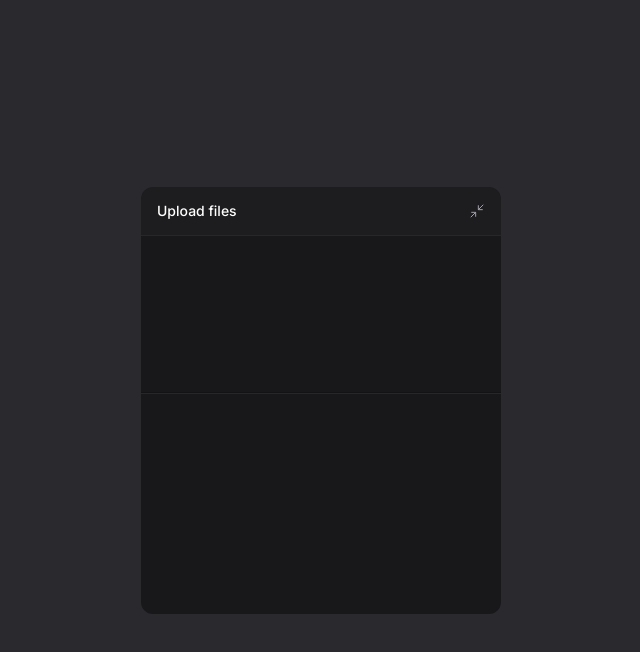
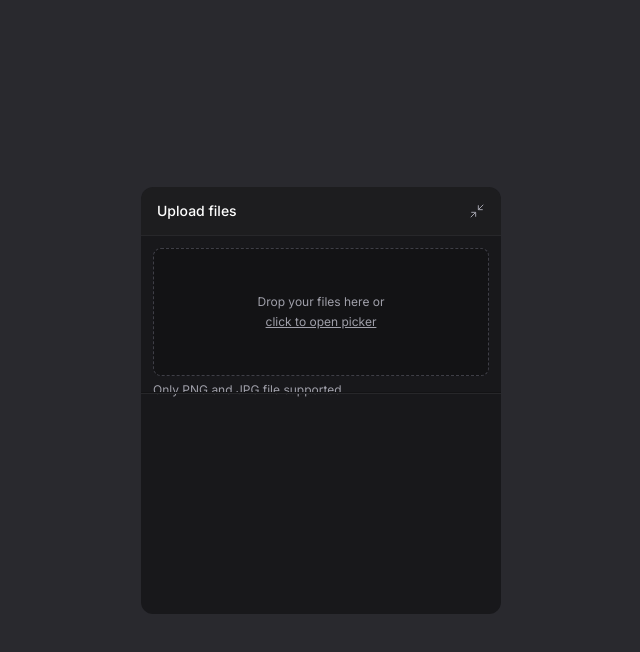
Before and after one commit to adriangvaldes/web, a React (Vite) app: page / in a window 1280 px wide. Both pictures are taken after a click on the button "Upload files". Shown: the top 652 px of the page, without its empty margins (319-959 px from the left). Built offline with nearby package versions, Linux system fonts and the light colour scheme.

Commit message:
feat: add upload widget dropzone

```diff
--- a/src/components/upload-widget-dropzone.tsx
+++ b/src/components/upload-widget-dropzone.tsx
@@ -1,3 +1,27 @@
+import { useDropzone } from 'react-dropzone'
+
 export function UploadWidgetDropzone() {
-  return <div className="px-3 h-32"></div>
+  const { getRootProps, getInputProps, isDragActive } = useDropzone({
+    multiple: true,
+    accept: {
+      'image/jpeg': [],
+      'image/png': [],
+    },
+  })
+  return (
+    <div className="px-3 h-32">
+      <div
+        data-active={isDragActive}
+        className="cursor-pointer text-zinc-400 bg-black/20 p-5 rounded-lg border border-zinc-700 border-dashed h-32 flex flex-col items-center justify-center gap-1 hover:border-zinc-600 transition-colors data-[active=true]:bg-indigo-500/10 data-[active=true]:border-indigo-500"
+        {...getRootProps()}
+      >
+        <input type="file" {...getInputProps()} />
+
+        <span className="text-xs">Drop your files here or</span>
+        <span className="text-xs underline">click to open picker</span>
+      </div>
+
+      <span className="text-xs text-zinc-400">Only PNG and JPG file supported.</span>
+    </div>
+  )
 }
```
